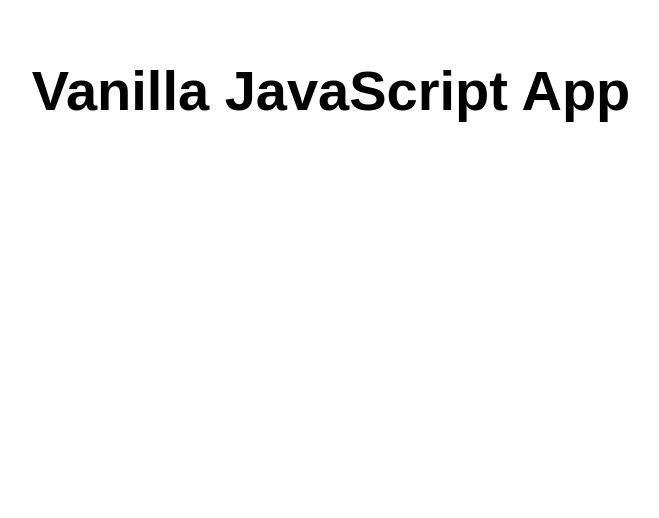
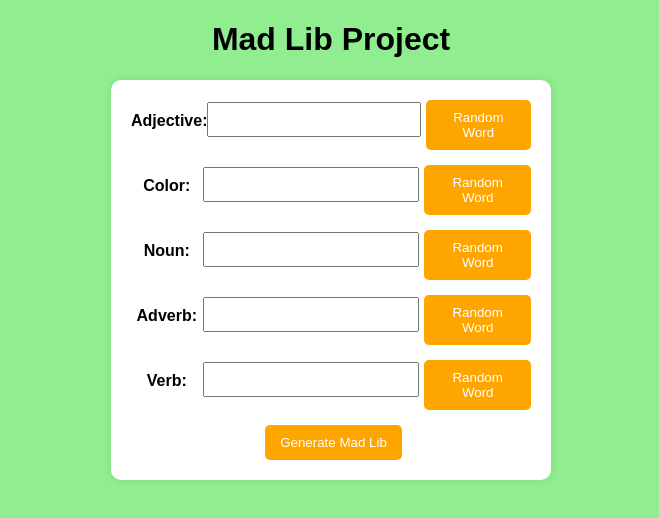
Before and after one commit to BSachin005/ITC505-Lab7, a website: page index.html in a window 1280 px wide. Shown: the whole page, without its empty margins (309-968 px from the left). Drawn offline with Linux system fonts and the light colour scheme.

Commit message:
Add files via upload

```diff
--- a/index.html
+++ b/index.html
@@ -1,17 +1,112 @@
+<!-- public/index.html -->
 <!DOCTYPE html>
 <html lang="en">
+<head>
+    <meta charset="UTF-8">
+    <meta name="viewport" content="width=device-width, initial-scale=1.0">
+    <title>Mad Lib Project</title>
+    <style>
+        body {
+            background-color: lightgreen;
+            font-family: 'Arial', sans-serif;
+            text-align: center;
+            margin: 20px;
+        }
 
-<head>
-  <meta charset="UTF-8">
-  <meta name="viewport" content="width=device-width, initial-scale=1.0">
-  <link rel="stylesheet" href="styles.css">
-  <title>Vanilla JavaScript App</title>
+        form {
+            max-width: 400px;
+            margin: 0 auto;
+            background-color: white;
+            padding: 20px;
+            border-radius: 10px;
+            box-shadow: 0 0 10px rgba(0, 0, 0, 0.1);
+        }
+
+        label {
+            display: block;
+            margin-bottom: 8px;
+        }
+
+        input {
+            width: 60%;
+            padding: 8px;
+            margin-bottom: 10px;
+            box-sizing: border-box;
+        }
+
+        button {
+            background-color: orange;
+            color: white;
+            padding: 10px 15px;
+            border: none;
+            border-radius: 5px;
+            cursor: pointer;
+            margin-left: 5px;
+        }
+
+        .input-group {
+            display: flex;
+            justify-content: space-between;
+            align-items: center;
+            margin-bottom: 15px;
+        }
+
+        .input-group label {
+            font-weight: bold;
+            width: 20%;
+        }
+
+        .input-group input {
+            width: 60%;
+        }
+    </style>
 </head>
+<body>
+    <h1>Mad Lib Project</h1>
+    <form action="/ITC505/lab7" method="POST">
+        <div class="input-group">
+            <label for="adjective">Adjective:</label>
+            <input type="text" name="adjective" id="adjectiveInput" required>
+            <button type="button" onclick="generateRandomWord('adjectiveInput')">Random Word</button>
+        </div>
 
-<body>
-  <main>
-    <h1>Vanilla JavaScript App</h1>
-  </main>
+        <div class="input-group">
+            <label for="color">Color:</label>
+            <input type="text" name="color" id="colorInput" required>
+            <button type="button" onclick="generateRandomWord('colorInput')">Random Word</button>
+        </div>
+
+        <div class="input-group">
+            <label for="noun">Noun:</label>
+            <input type="text" name="noun" id="nounInput" required>
+            <button type="button" onclick="generateRandomWord('nounInput')">Random Word</button>
+        </div>
+
+        <div class="input-group">
+            <label for="adverb">Adverb:</label>
+            <input type="text" name="adverb" id="adverbInput" required>
+            <button type="button" onclick="generateRandomWord('adverbInput')">Random Word</button>
+        </div>
+
+        <div class="input-group">
+            <label for="verb">Verb:</label>
+            <input type="text" name="verb" id="verbInput" required>
+            <button type="button" onclick="generateRandomWord('verbInput')">Random Word</button>
+        </div>
+
+        <button type="submit">Generate Mad Lib</button>
+    </form>
+
+    <script>
+        function generateRandomWord(inputId) {
+            const words = [
+                'happy', 'blue', 'cat', 'quickly', 'jump', 'run', 'alexander', 'horse', 'run', 'red', 'green', 'jeep', 'pizza', 'tiger', 'sea', 'cross', 'dive', 'roar', 'swim', 'brown', 'white', 'forest', 'eat', 'sky', 'stars'
+                // Add more words as needed
+            ];
+
+            const randomWord = words[Math.floor(Math.random() * words.length)];
+            document.getElementById(inputId).value = randomWord;
+        }
+    </script>
 </body>
-
 </html>
```
Also changed, not shown: main.yaml (added, +22 -0 lines), server.js (added, +37 -0 lines).
